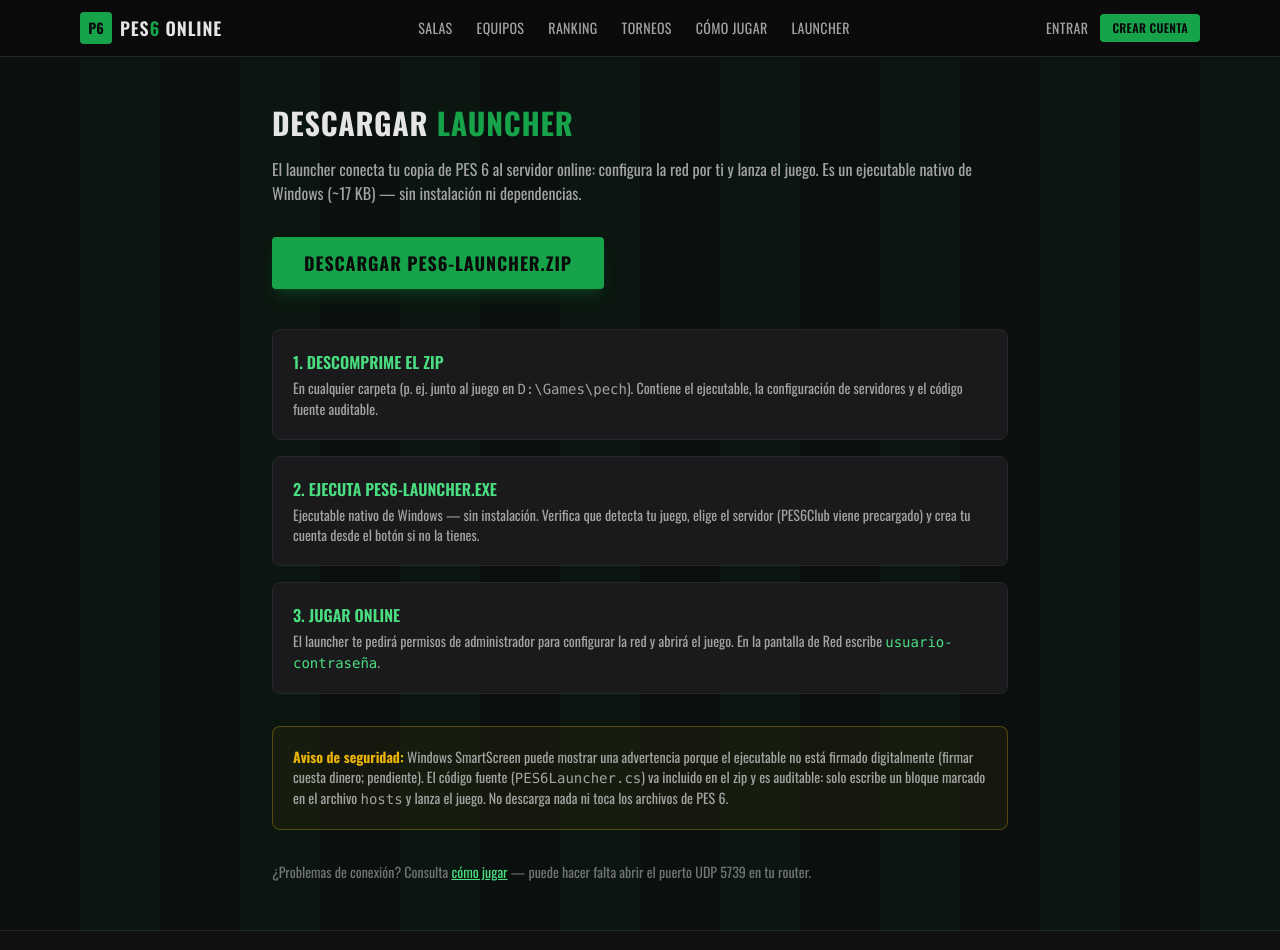
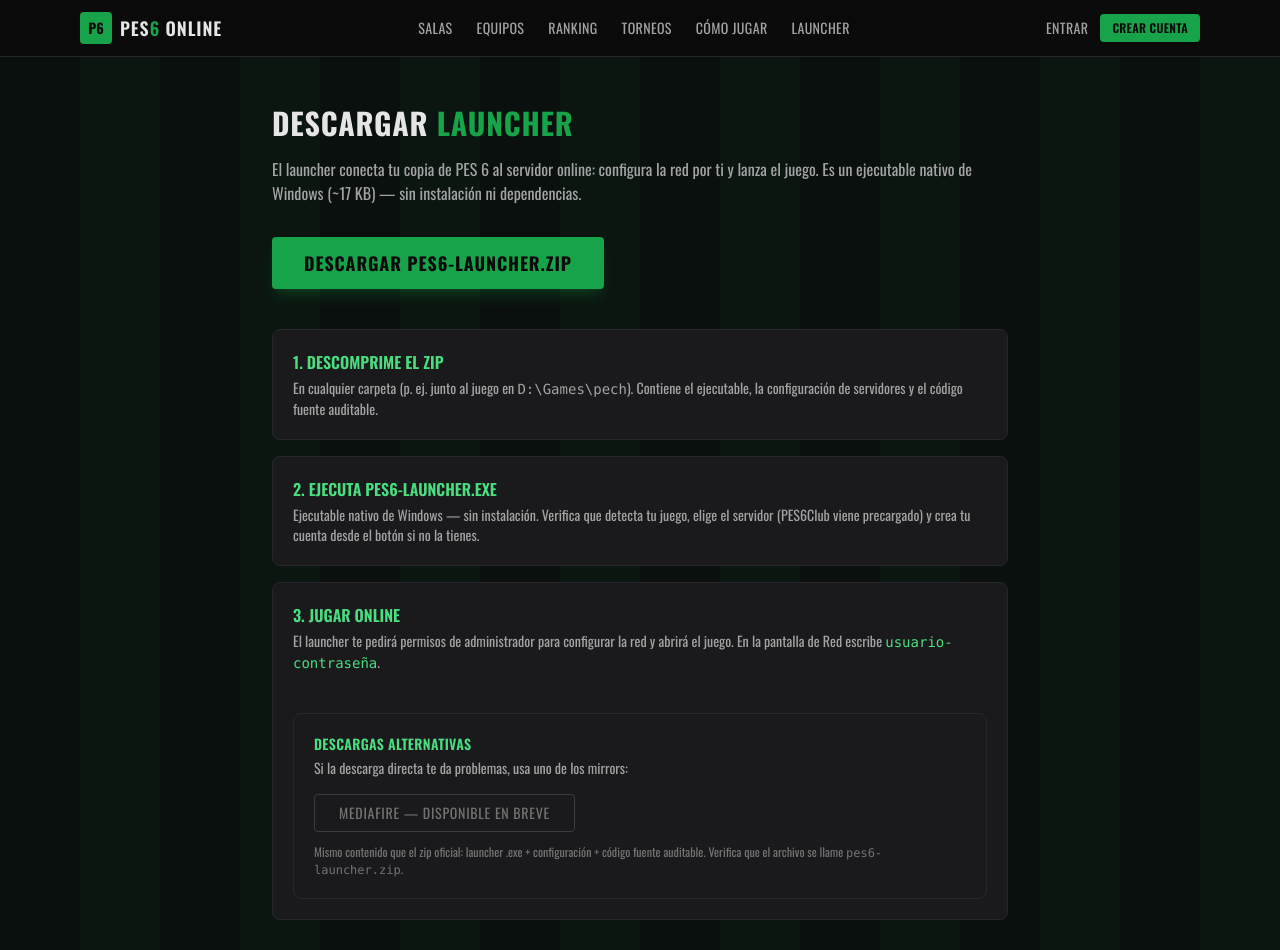
Before and after one commit to Abathur0808/pes6-online, a Next.js app: page /descargar in a window 1280 px wide. Shown: the top 950 px of the page. Built offline with nearby package versions, Linux system fonts and the light colour scheme; no server answers.

Commit message:
Descargar: seccion de mirrors alternativos (MediaFire pendiente de enlace)

```diff
--- a/src/app/descargar/page.tsx
+++ b/src/app/descargar/page.tsx
@@ -1,4 +1,8 @@
 import Link from "next/link";
+
+// TODO: pegar aquí el enlace directo de MediaFire cuando esté subido.
+// Ejemplo: "https://www.mediafire.com/file/XXXXXXX/pes6-launcher.zip/file"
+const MEDIAFIRE_URL = "";
 
 export default function DownloadPage() {
   return (
@@ -50,6 +54,37 @@
             El launcher te pedirá permisos de administrador para configurar la
             red y abrirá el juego. En la pantalla de Red escribe{" "}
             <code className="text-pitch-light">usuario-contraseña</code>.
+      {/* Mirrors alternativos */}
+      <section className="mt-10 rounded-lg border border-carbon-700 bg-carbon-800 p-5">
+        <h2 className="font-sport font-semibold uppercase tracking-wide text-pitch-light">
+          Descargas alternativas
+        </h2>
+        <p className="mt-1 text-sm text-neutral-400">
+          Si la descarga directa te da problemas, usa uno de los mirrors:
+        </p>
+        <div className="mt-4 flex flex-wrap gap-3">
+          {MEDIAFIRE_URL ? (
+            <a
+              href={MEDIAFIRE_URL}
+              target="_blank"
+              rel="noopener noreferrer"
+              className="inline-block rounded border border-sky-400/50 bg-sky-400/10 px-6 py-2 font-sport uppercase tracking-wider text-sky-300 transition hover:bg-sky-400/20"
+            >
+              MediaFire ↗
+            </a>
+          ) : (
+            <span className="inline-block rounded border border-carbon-600 px-6 py-2 font-sport uppercase tracking-wider text-neutral-500">
+              MediaFire — disponible en breve
+            </span>
+          )}
+        </div>
+        <p className="mt-3 text-xs text-neutral-500">
+          Mismo contenido que el zip oficial: launcher .exe + configuración +
+          código fuente auditable. Verifica que el archivo se llame{" "}
+          <code>pes6-launcher.zip</code>.
+        </p>
+      </section>
+
           </p>
         </li>
       </ol>
```
